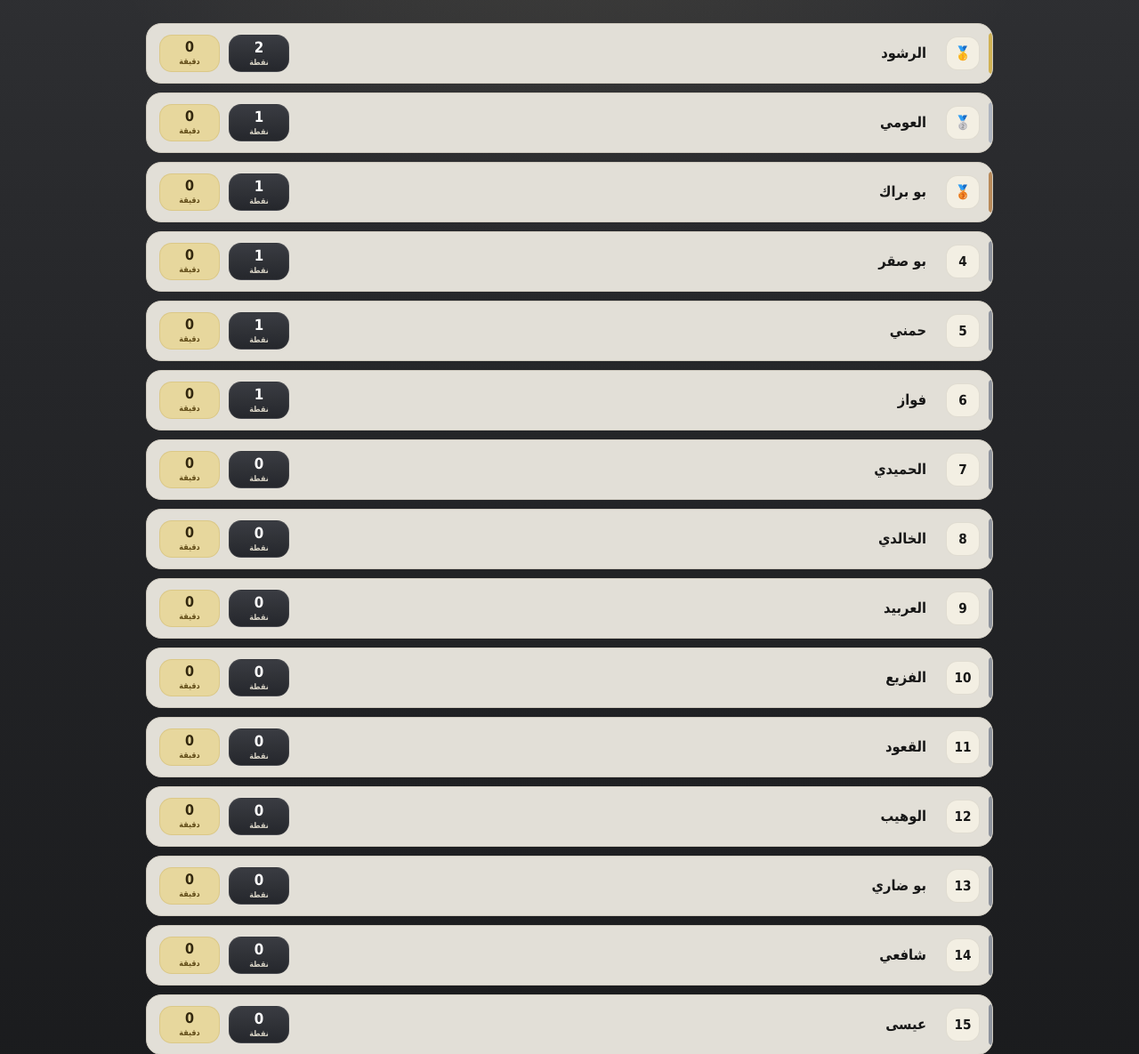
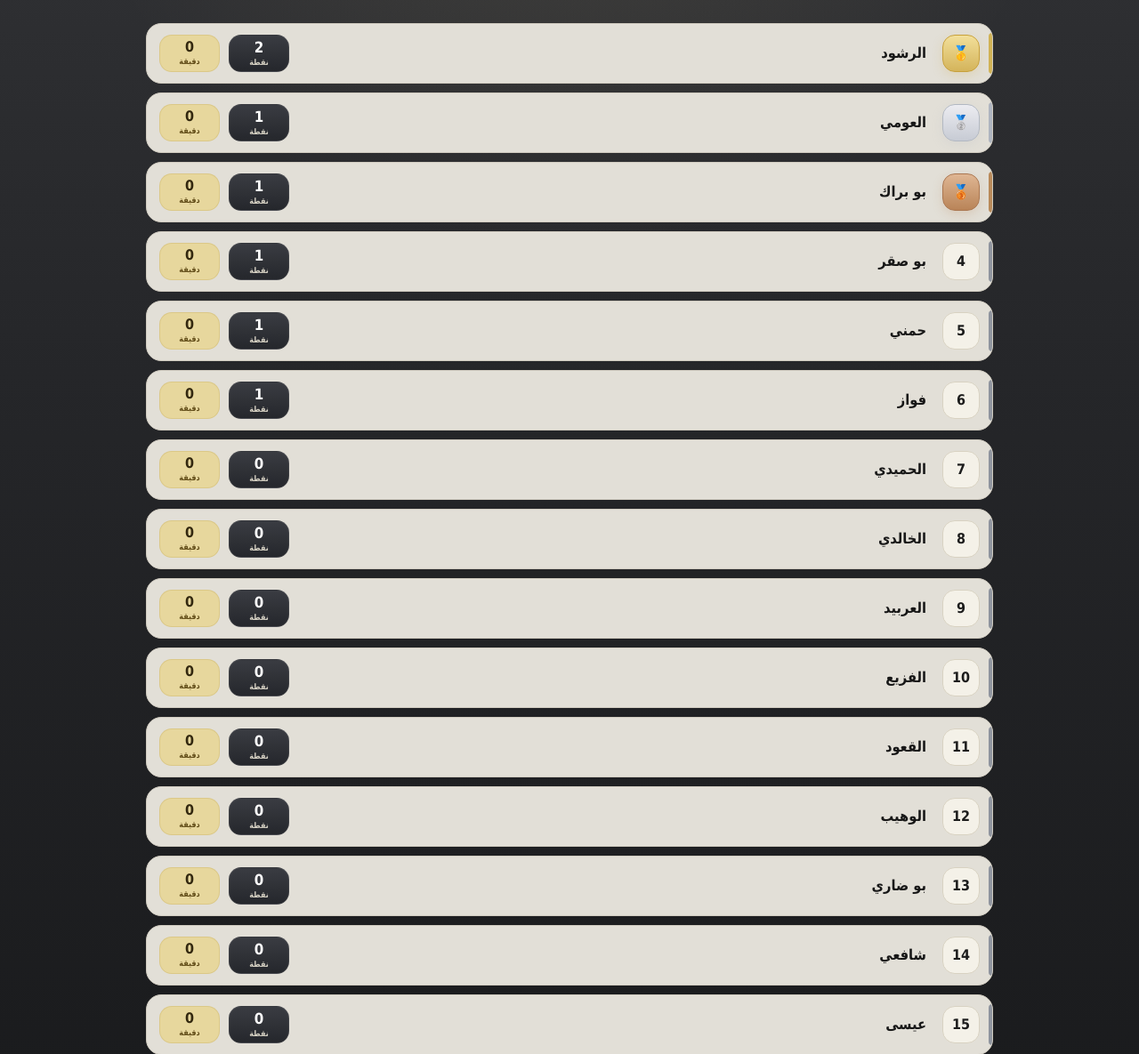
Before and after one commit to mcvals21/worldcup-predictions, a Flask app: page /leaderboard in a window 1280 px wide. Shown: the part 306-1491 px from the top of the page at 89% size. Run offline with Flask 3, Linux system fonts and the light colour scheme; data comes from the database, SQL or seed files in the repository; data that the repository does not hold is empty.

Commit message:
Update leaderboard.html

```diff
--- a/templates/leaderboard.html
+++ b/templates/leaderboard.html
@@ -94,20 +94,44 @@
 
 /* الترتيب */
 .rank-solo-place{
-  width:38px;
-  height:38px;
+  width:42px;
+  height:42px;
 
   display:flex;
   align-items:center;
   justify-content:center;
 
-  border-radius:13px;
-  background:#f3efe3;
-  border:1px solid rgba(0,0,0,.08);
+  border-radius:14px;
+  background:#f4f1e8;
+  border:1px solid #d8d2c2;
 
-  color:#171717;
-  font-size:.95rem;
+  color:#1c1c1c;
+  font-size:1rem;
   font-weight:1000;
+  line-height:1;
+  flex-shrink:0;
+}
+
+/* المراكز الثلاثة الأولى */
+.rank-solo-row.rank-1 .rank-solo-place{
+  background:linear-gradient(180deg,#f2df9a 0%, #d4b45b 100%);
+  border-color:#c7a03b;
+  color:#3d2d00;
+  box-shadow:0 4px 12px rgba(212,180,91,.25);
+}
+
+.rank-solo-row.rank-2 .rank-solo-place{
+  background:linear-gradient(180deg,#ececf1 0%, #c7cbd4 100%);
+  border-color:#b2b8c2;
+  color:#2e3440;
+  box-shadow:0 4px 12px rgba(180,186,198,.22);
+}
+
+.rank-solo-row.rank-3 .rank-solo-place{
+  background:linear-gradient(180deg,#dfb693 0%, #b98458 100%);
+  border-color:#aa7650;
+  color:#3b2414;
+  box-shadow:0 4px 12px rgba(185,132,88,.22);
 }
 
 /* الاسم */
@@ -203,11 +227,11 @@
   }
 
   .rank-solo-place{
-    width:36px;
-    height:36px;
-    border-radius:13px;
-    font-size:.88rem;
-  }
+  width:38px;
+  height:38px;
+  border-radius:13px;
+  font-size:.9rem;
+}
 
   .rank-solo-name{
     font-size:.96rem;
```
